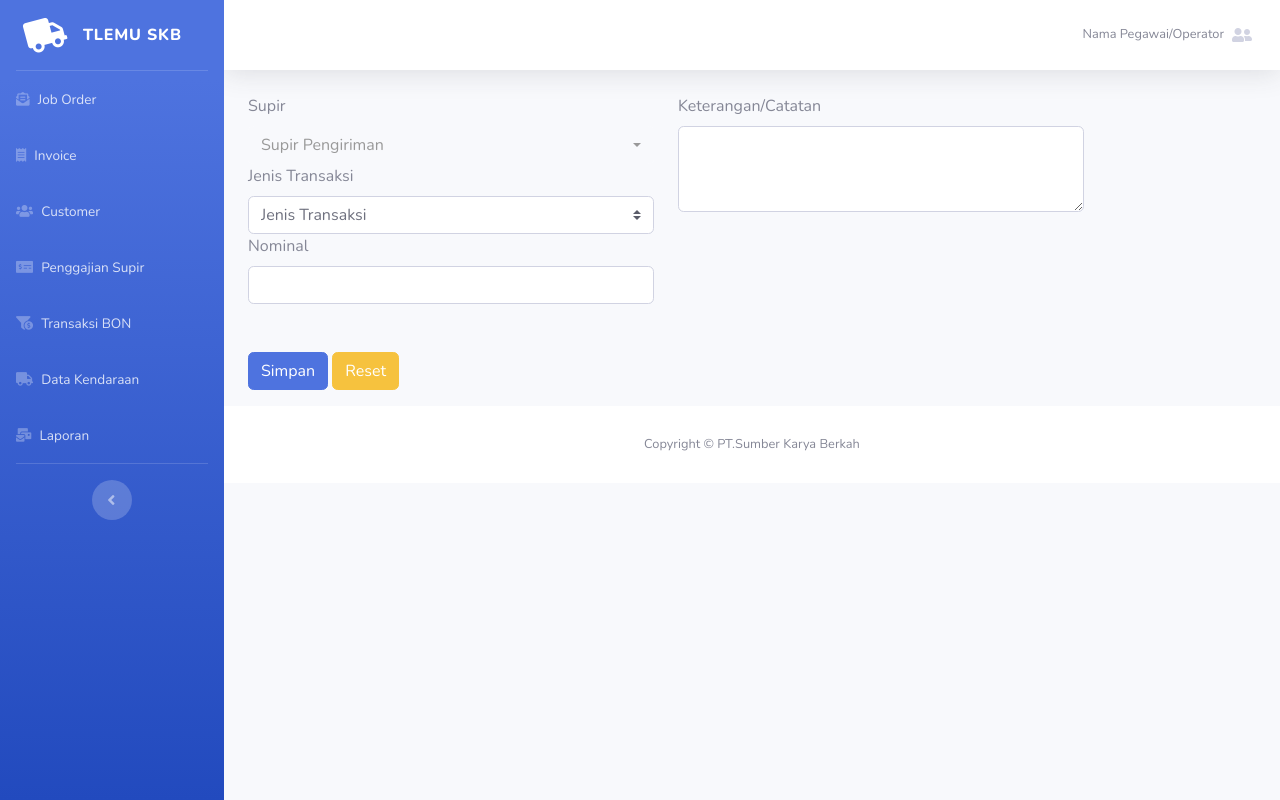
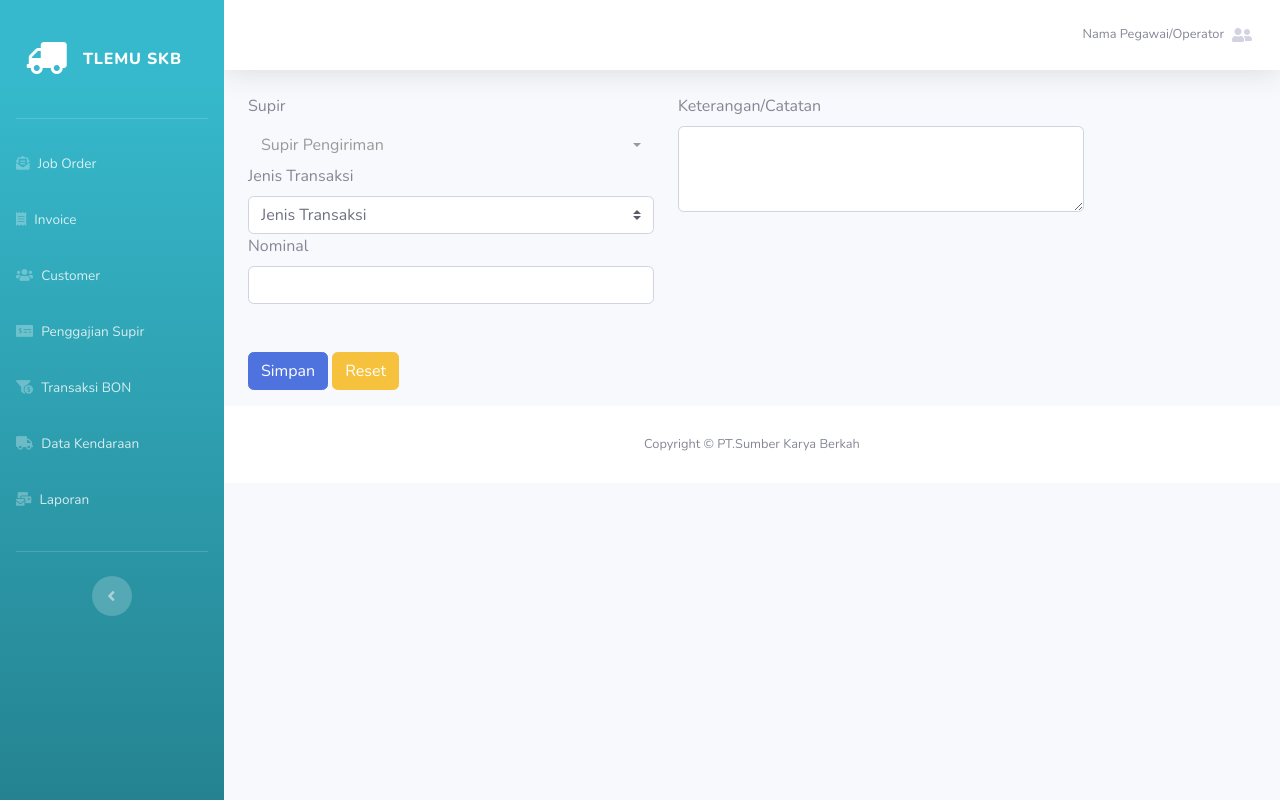
Before and after one commit to aldiindrawan12/SKB, a CodeIgniter app: page /skb/index.php/form/bon in a window 1280 px wide. Run offline with CodeIgniter, Linux system fonts and the light colour scheme; data comes from the database, SQL or seed files in the repository.

Commit message:
Update Sidebar

```diff
--- a/application/views/sidebar.php
+++ b/application/views/sidebar.php
@@ -4,23 +4,23 @@
     <div id="wrapper">
 
         <!-- Sidebar -->
-        <ul class="navbar-nav bg-gradient-primary sidebar sidebar-dark accordion" id="accordionSidebar">
+        <ul class="navbar-nav bg-gradient-info sidebar sidebar-dark accordion" id="accordionSidebar">
 
             <!-- Sidebar - Brand -->
-            <a class="sidebar-brand d-flex align-items-center justify-content-center" href="<?=base_url()?>">
-                <div class="sidebar-brand-icon rotate-n-15">
+            <a class="sidebar-brand d-flex align-items-center justify-content-center my-4" href="<?=base_url()?>">
+                <div class="sidebar-brand-icon fa-flip-horizontal">
                     <i class="fa fa-truck"></i>
                 </div>
-                <div class="sidebar-brand-text mx-3">TLEMU SKB</div>
+                <div class="sidebar-brand-text mx-3 ">TLEMU SKB</div>
             </a>
 
             <!-- Divider -->
-            <hr class="sidebar-divider my-0">
+            <hr class="sidebar-divider ">
 
             <!-- Nav Item -->
-            <li class="nav-item">
+            <li class="nav-item ">
                 <a class="nav-link" href="<?=base_url()?>">
-                    <i class="fas fa-envelope-open-text"></i>
+                    <i class="fas fa-envelope-open-text "></i>
                     <span>Job Order</span></a>
             </li>
 
@@ -73,7 +73,7 @@
             </li>
 
             <!-- Divider -->
-            <hr class="sidebar-divider d-none d-md-block">
+            <hr class="sidebar-divider d-none d-md-block my-4">
 
             <!-- Sidebar Toggler (Sidebar) -->
             <div class="text-center d-none d-md-inline">
```
